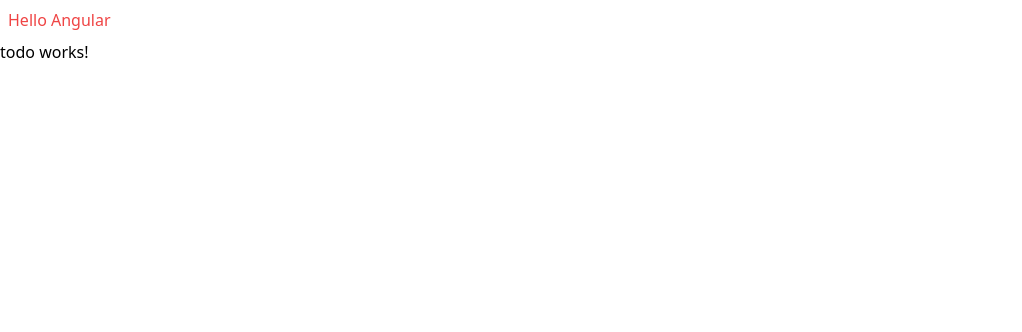
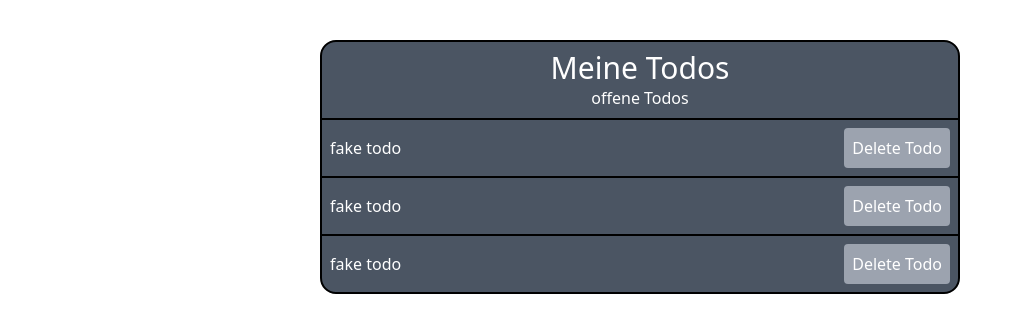
Before and after one commit to JohannaChiabotto/hello-angular-todoapp, an Angular app: page / in a window 1280 px wide. Shown: the top 332 px of the page, without its empty margins (0-1022 px from the left). Built offline with nearby package versions, Linux system fonts and the light colour scheme.

Commit message:
Add styling todoapp

```diff
--- a/src/app/app.component.html
+++ b/src/app/app.component.html
@@ -1,3 +1,11 @@
-<p class="text-red-500 p-2">Hello Angular</p>
-
-<app-todo></app-todo>
+<div class="mt-10 bg-gray-600 text-white m-auto w-1/2 rounded-2xl border-black border-2 ">
+  <div class="text-center  py-2">
+    <h1 class="text-3xl ">Meine Todos</h1>
+    <p>offene Todos</p>
+  </div>
+  <div>
+    <app-todo></app-todo>
+    <app-todo></app-todo>
+    <app-todo></app-todo>
+  </div>
+</div>
--- a/src/app/todo/todo.component.html
+++ b/src/app/todo/todo.component.html
@@ -1 +1,4 @@
-<p>todo works!</p>
+<div class="flex justify-between py-2  border-t-2 border-black items-center px-2">
+  <p class="cursor-pointer">fake todo</p>
+  <button class="bg-gray-400 px-2 py-2 rounded">Delete Todo</button>
+</div>
```
